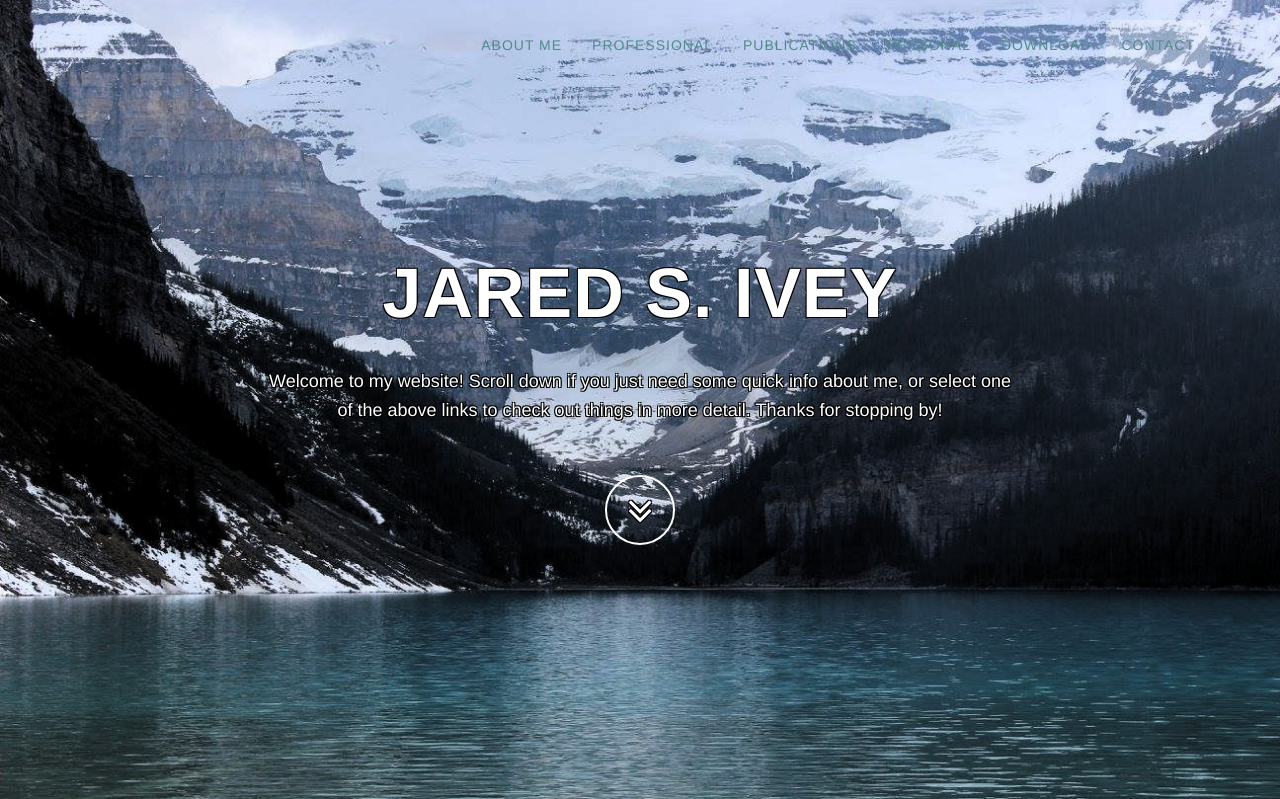
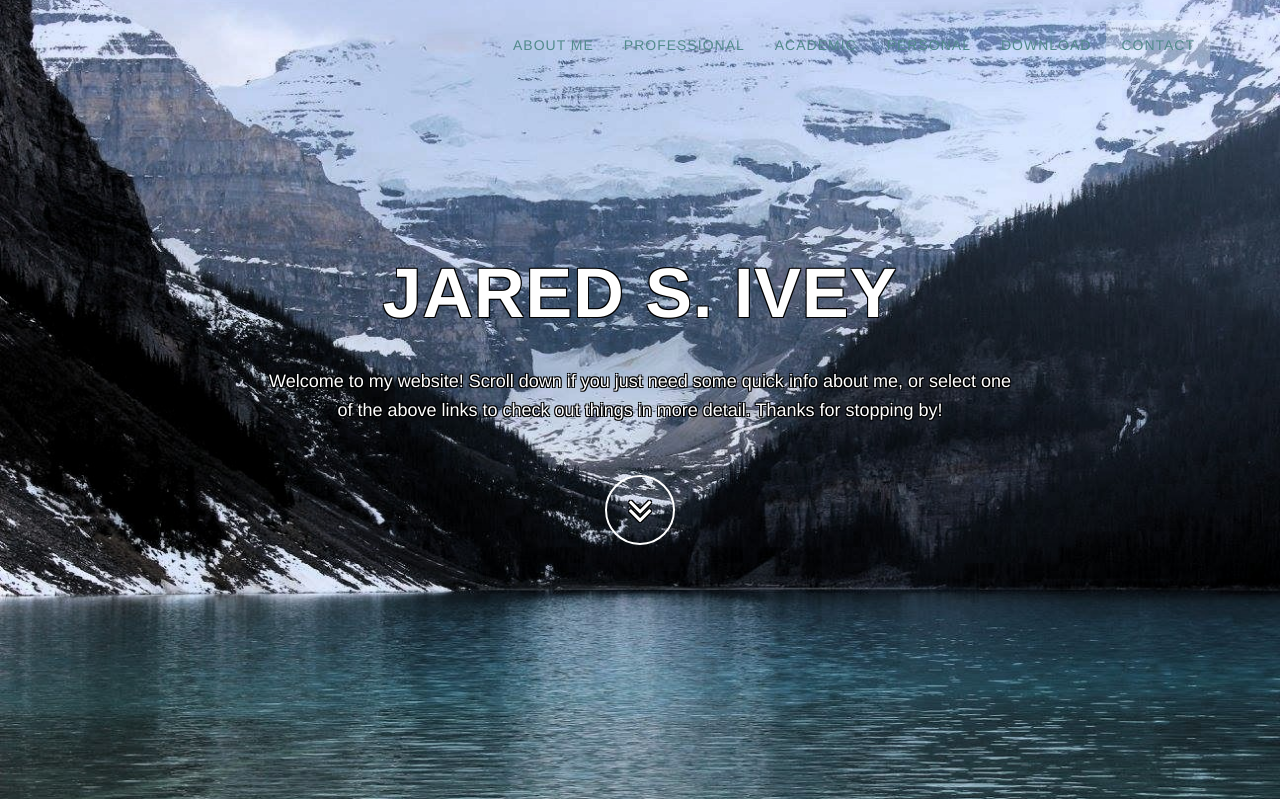
Before and after one commit to jaredivey/iveypage, a Flask app: page / in a window 1280 px wide. Shown: the top 799 px of the page. Run offline with Flask 2, Linux system fonts and the light colour scheme; some libraries are stand-ins or nearby versions.

Commit message:
Move Education, Publications, and Thesis to Academic section

```diff
--- a/templates/index.html
+++ b/templates/index.html
@@ -83,13 +80,16 @@
                         </ul>
                     </li>
                     <li>
-                        <a class="page-scroll dropdown-toggle" data-hover="dropdown" href="{% if indextype == "publications" %}#page-top{% else %}/publications{% endif %}">Publications</a>
+                        <a class="page-scroll dropdown-toggle" data-hover="dropdown" href="{% if indextype == "academic" %}#page-top{% else %}/academic{% endif %}">Academic</a>
                         <ul class="dropdown-menu">
                             <li>
-                                <a class="page-scroll" href="{% if indextype != "publications" %}/publications{% endif %}#published">Published Works</a>
+                                <a class="page-scroll" href="{% if indextype != "academic" %}/academic{% endif %}#education">Education</a>
                             </li>
                             <li>
-                                <a class="page-scroll" href="{% if indextype != "publications" %}/publications{% endif %}#thesis">Thesis</a>
+                                <a class="page-scroll" href="{% if indextype != "academic" %}/academic{% endif %}#published">Publications</a>
+                            </li>
+                            <li>
+                                <a class="page-scroll" href="{% if indextype != "academic" %}/academic{% endif %}#thesis">Thesis</a>
                             </li>
                         </ul>
                     </li>
@@ -125,8 +125,8 @@
                         <h1 class="brand-heading">{{json.basics.name}}</h1>
                         {% if indextype=="professional" %}
                         <h2>Career and Academic Experience</h2>
-                        {% elif indextype=="publications" %}
-                        <h2>Published Research and Dissertation Thesis</h2>
+                        {% elif indextype=="Academic" %}
+                        <h2>Education, Published Research, and Dissertation Thesis</h2>
                         {% elif indextype=="personal" %}
                         <h2>Personal Life outside of Work</h2>
                         {% endif %}
@@ -136,10 +136,10 @@
                                 one of the above links to check out things in more detail. Thanks for stopping by!
                             {% elif indextype == "professional" %}
                                 My professional experience covers my current and previous employment including
-                                responsibilities and recognitions. My academic information provides a brief look at my educational endeavors
-                                and the degrees I have earned.
-                            {% elif indextype == "publications" %}
-                                My published work can be found through the below links to IEEExplore and the ACM digital library.
+                                responsibilities and recognitions.
+                            {% elif indextype == "academic" %}
+                                My academic information provides a brief look at my educational endeavors
+                                and the degrees I have earned. My published work can be found through the below links to IEEExplore and the ACM digital library.
                                 Also, a summary of my Ph.D. dissertation thesis is provided.
                             {% elif indextype == "personal" %}
                                 Outside of work, I enjoy spending time with family and staying active. I've more recently
@@ -369,7 +342,34 @@
     </section>
     {% endif %}
 
-    {% if indextype == "publications" %}
+    {% if indextype == "academic" %}
+    <!-- Education Section -->
+    <section id="education" class="container content-section text-left">
+        <div class="row">
+            <div class="col-lg-8 col-lg-offset-2">
+                <p><h4>Education</h4>
+                <table style="width:100%" >
+                {% for items in json.education %}
+                    <tr>
+                        <td style="width:8%;vertical-align:text-top">{{items.years}}</td>
+                        <td style="width:57%;vertical-align:text-top"><b>{{items.degree}}</b> in {{items.major}} [{{items.gpa}}]</td>
+                        <td style="width:35%;text-align:right;vertical-align:text-top"><b><i>{{items.school}}</i></b></td>
+                    </tr>
+                    <tr>
+                        <td style="width:10%"></td>
+                        <td><i>{{items.extras}}</i></td>
+                    </tr>
+                    {% if items.extras2 %}
+                    <tr>
+                        <td style="width:10%"></td>
+                        <td><i>{{items.extras2}}</i></td>
+                    </tr>{% endif %}
+                {% endfor %}
+                </table>
+                </p>
+            </div>
+        </div>
+    </section>
     <!-- Published Works Section -->
     <section id="published" class="container content-section text-left">
         <div class="row">
```
Also changed, not shown: other parts of templates/index.html (+0 -30 lines).
